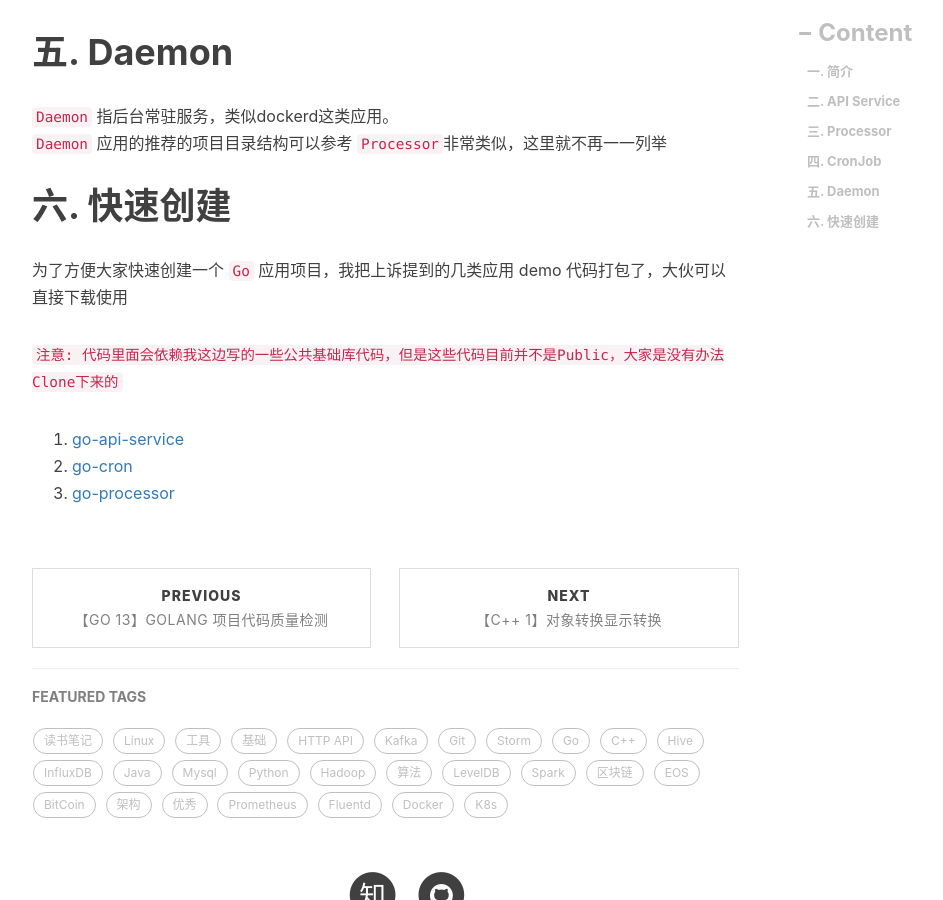
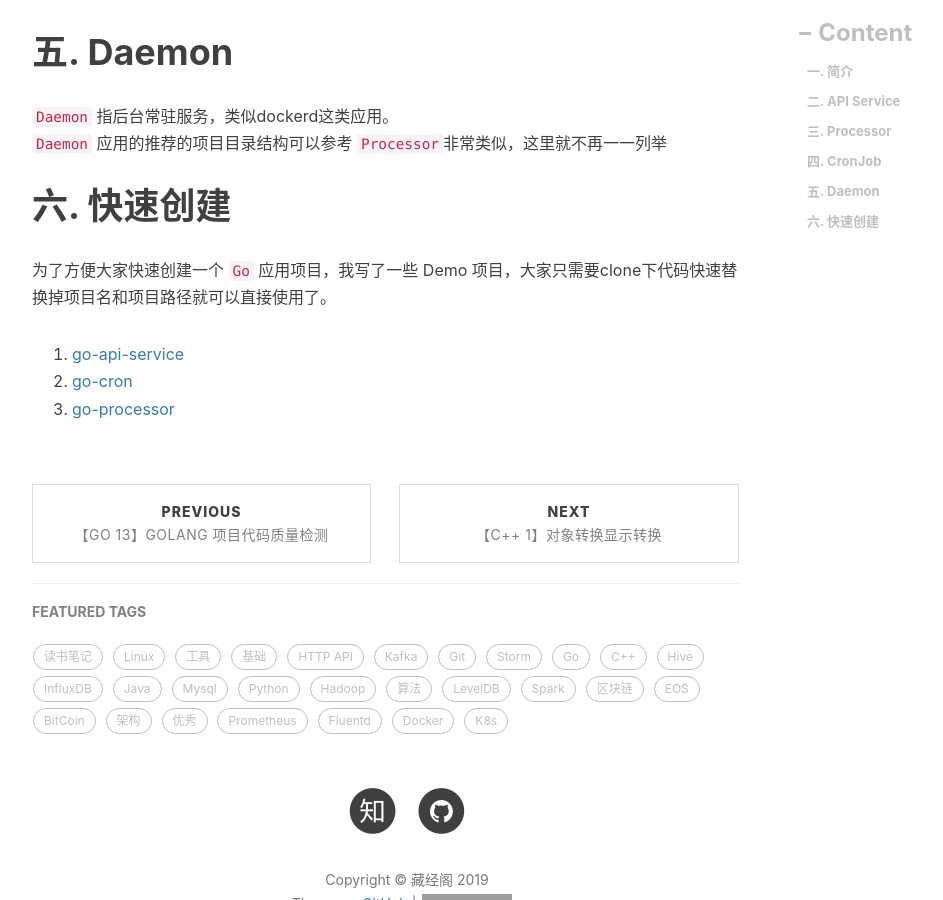
Before and after one commit to engru/chenguolin.github.io, a Jekyll site: the page built from _posts/2018-07-13-【Go-14】Golang 应用项目结构规范.md, in a window 1280 px wide and 900 px high, scrolled down 4284 px. Shown: the whole window, without its empty margins (233-1176 px from the left). Built offline with Jekyll 4.4.1, drawn with Linux system fonts in a browser that asks for light colours; nearby versions of some CDN libraries; comment, search, counter and statistics services are not loaded; grey boxes are pictures that could not be loaded.

Commit message:
Update 2018-07-13-【Go-14】Golang 应用项目结构规范.md

```diff
--- a/_posts/2018-07-13-【Go-14】Golang 应用项目结构规范.md
+++ b/_posts/2018-07-13-【Go-14】Golang 应用项目结构规范.md
@@ -165,10 +165,8 @@ tags:         #标签
 `Daemon` 应用的推荐的项目目录结构可以参考 `Processor`非常类似，这里就不再一一列举
 
 # 六. 快速创建
-为了方便大家快速创建一个 `Go` 应用项目，我把上诉提到的几类应用 demo 代码打包了，大伙可以直接下载使用
+为了方便大家快速创建一个 `Go` 应用项目，我写了一些 Demo 项目，大家只需要clone下代码快速替换掉项目名和项目路径就可以直接使用了。
 
-`注意: 代码里面会依赖我这边写的一些公共基础库代码，但是这些代码目前并不是Public，大家是没有办法Clone下来的`
-
-1. [go-api-service](https://github.com/chenguolin/chenguolin.github.io/blob/master/data/code/go-api-service.tar.gz)
-2. [go-cron](https://github.com/chenguolin/chenguolin.github.io/blob/master/data/code/go-cron.tar.gz)
-3. [go-processor](https://github.com/chenguolin/chenguolin.github.io/blob/master/data/code/go-processor.tar.gz)
+1. [go-api-service](https://github.com/chenguolin/go-api-service)
+2. [go-cron](https://github.com/chenguolin/go-cron)
+3. [go-processor](https://github.com/chenguolin/go-processor)
```
